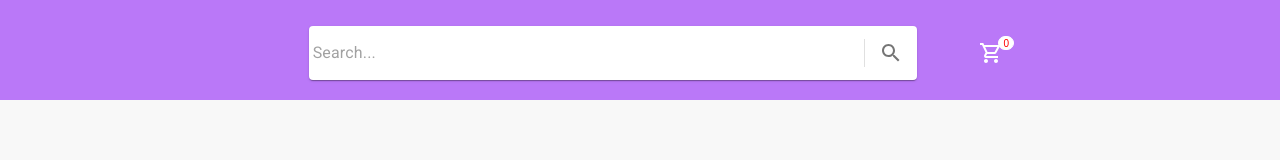
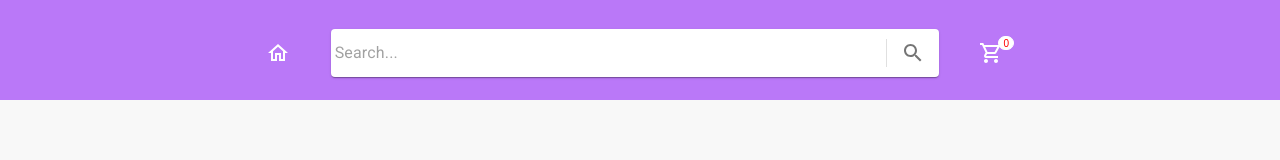
Before and after one commit to Angie-96/react-ecommerce, a React (Create React App) app: page / in a window 1280 px wide. Shown: the top 160 px of the page. Built offline with nearby package versions, Linux system fonts and the light colour scheme.

Commit message:
Add Home button

```diff
--- a/src/components/Header.js
+++ b/src/components/Header.js
@@ -3,6 +3,7 @@ import { Link } from "react-router-dom";
 import { makeStyles } from "@material-ui/core/styles";
 import IconButton from "@material-ui/core/IconButton";
 import ShoppingCartOutlinedIcon from "@material-ui/icons/ShoppingCartOutlined";
+import HomeOutlinedIcon from "@material-ui/icons/HomeOutlined";
 import { CartContext } from "./CartContext";
 import { SearchBar } from "./SearchBar";
 
@@ -22,6 +23,7 @@ const useStyles = makeStyles((theme) => ({
     width: "60%",
     display: "flex",
     justifyContent: "center",
+    alignItems: "center",
     [theme.breakpoints.down("md")]: {
       width: "90%",
     },
@@ -32,7 +34,8 @@ const useStyles = makeStyles((theme) => ({
   },
   iconButton: {
     padding: 10,
-    color: "rgba(0, 0, 0, 0.54)",
+    color: "white",
+    fontSize: 10,
   },
   cartButton: {
     padding: 10,
@@ -63,6 +66,11 @@ export const Header = () => {
   return (
     <div className={classes.root}>
       <div className={classes.headerContainer}>
+        <Link to="/">
+          <IconButton className={classes.iconButton} aria-label="home">
+            <HomeOutlinedIcon />
+          </IconButton>
+        </Link>
         <SearchBar />
         <Link to="/cart">
           <IconButton className={classes.cartButton} aria-label="cart">
```
